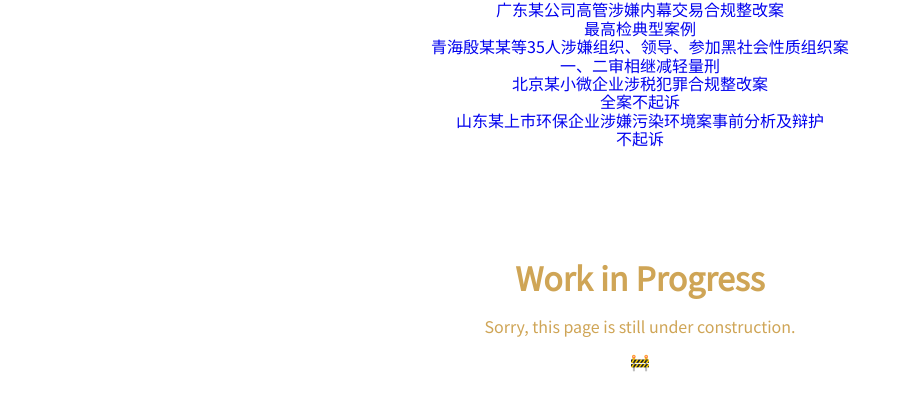
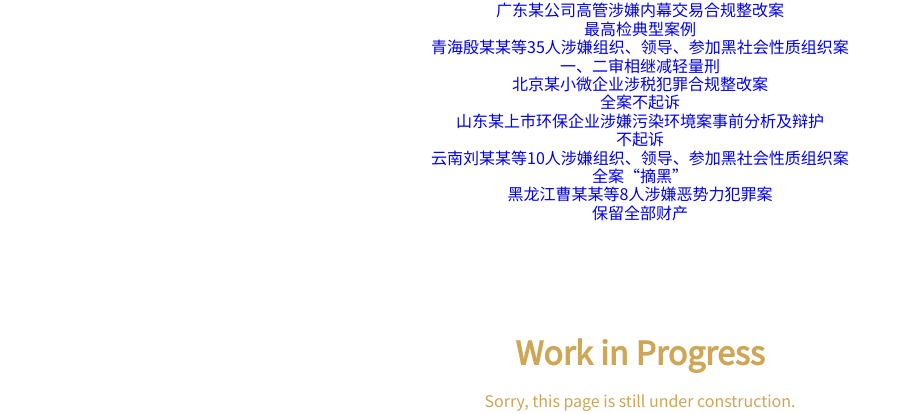
Before and after one commit to ran-huang/gatsby-website-demo, a Gatsby site: page / in a window 1280 px wide. Shown: the part 1074-1488 px from the top of the page, without its empty margins (0-911 px from the left). Built offline with nearby package versions, Linux system fonts and the light colour scheme; Gatsby itself is replaced by a stand-in of ours.

Commit message:
add 2 more cases
Signed-off-by: Ran <huangran.alex@gmail.com>

```diff
--- a/src/components/Homepage/Cases.js
+++ b/src/components/Homepage/Cases.js
@@ -21,6 +21,16 @@ const caseInfoList = [
   {
     title: "山东某上市环保企业涉嫌污染环境案事前分析及辩护",
     content: "不起诉",
+    link: '/'
+  },
+  {
+    title: "云南刘某某等10人涉嫌组织、领导、参加黑社会性质组织案",
+    content: "全案“摘黑”",
+    link: '/'
+  },
+  {
+    title: "黑龙江曹某某等8人涉嫌恶势力犯罪案",
+    content: "保留全部财产",
     link: '/'
   }
 ]
```
